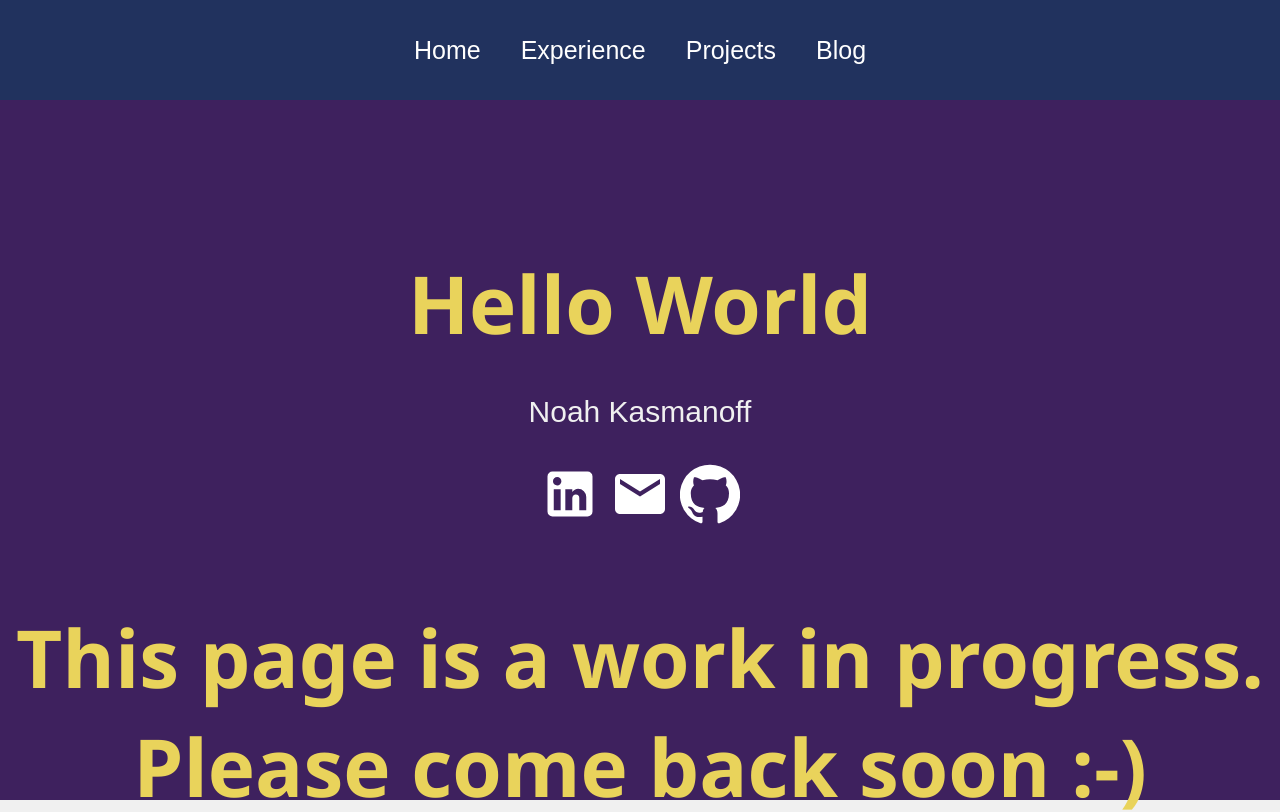
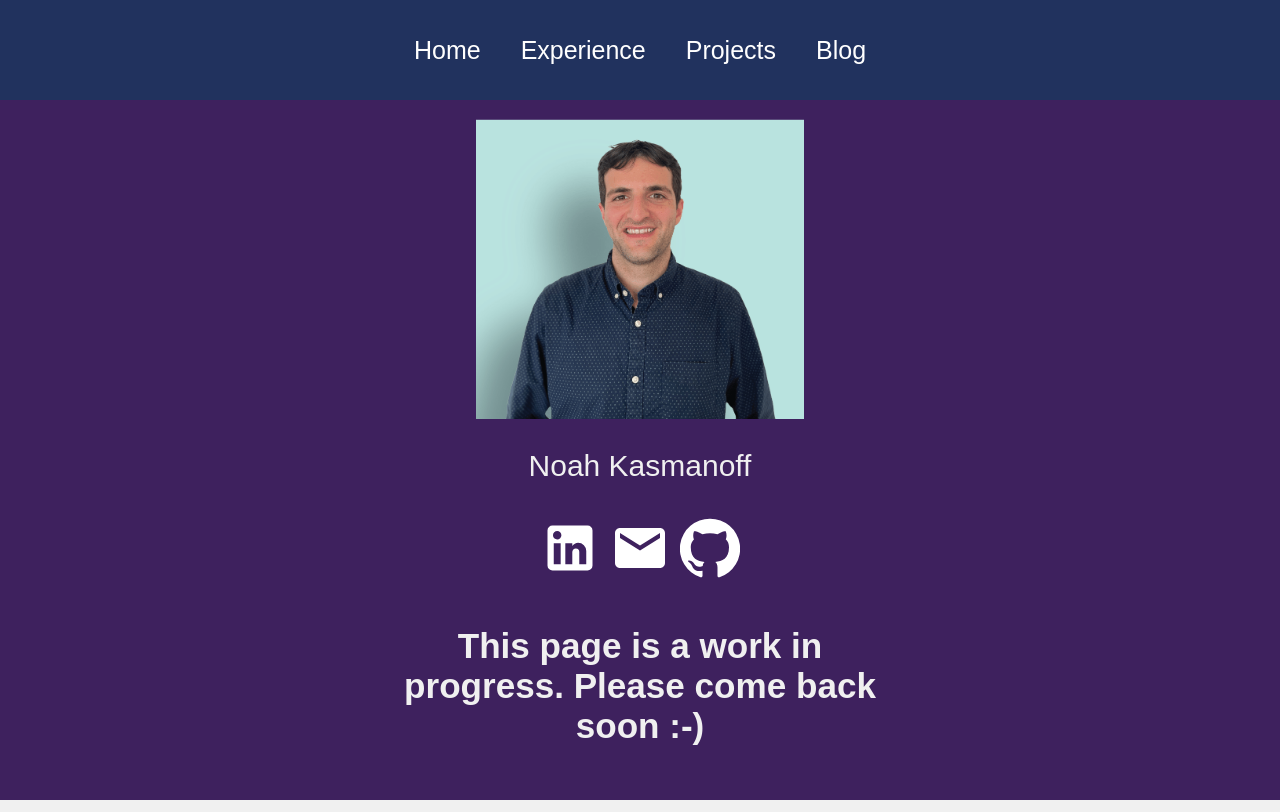
Before and after one commit to nkasmanoff/nkasmanoff.github.io, a React (Create React App) app: page / in a window 1280 px wide. Shown: the top 812 px of the page. Built offline with nearby package versions, Linux system fonts and the light colour scheme.

Commit message:
add: headshot and image to home page

```diff
--- a/src/pages/Home.js
+++ b/src/pages/Home.js
@@ -1,4 +1,5 @@
 import React from "react";
+import Headshot from '../images/headshot.png'
 import Link from '@material-ui/core/Link';
 import LinkedInIcon from "@material-ui/icons/LinkedIn";
 import EmailIcon from "@material-ui/icons/Email";
@@ -9,7 +10,7 @@ function Home() {
   return (
     <div className="home">
       <div className="about">
-        <h2> Hello World</h2>
+      <img src={Headshot} alt="me!" className="headshot"/>
         <div className="prompt">
           <p>Noah Kasmanoff</p>
           <Link href="https://www.linkedin.com/in/noahkasmanoff/"  target="_blank" >
@@ -19,10 +20,11 @@ function Home() {
           <Link href="https://github.com/nkasmanoff"  target="_blank" >
                  <GithubIcon/>
               </Link>
+              <h3> This page is a work in progress. Please come back soon :-)</h3>
         </div>
-        <h2> This page is a work in progress. Please come back soon :-)</h2>
 
       </div>
+
       <div className="skills">
         <h1> Skills</h1>
         <ol className="list">
--- a/src/styles/Home.css
+++ b/src/styles/Home.css
@@ -5,6 +5,10 @@
     color: #3e497a;
   }
 
+  .headshot{
+
+    height: calc(50vh - 100px);
+  }
   .about {
     width: 100%;
     height: calc(100vh - 100px);
```
Also changed, not shown: src/images/headshot.png (added).
